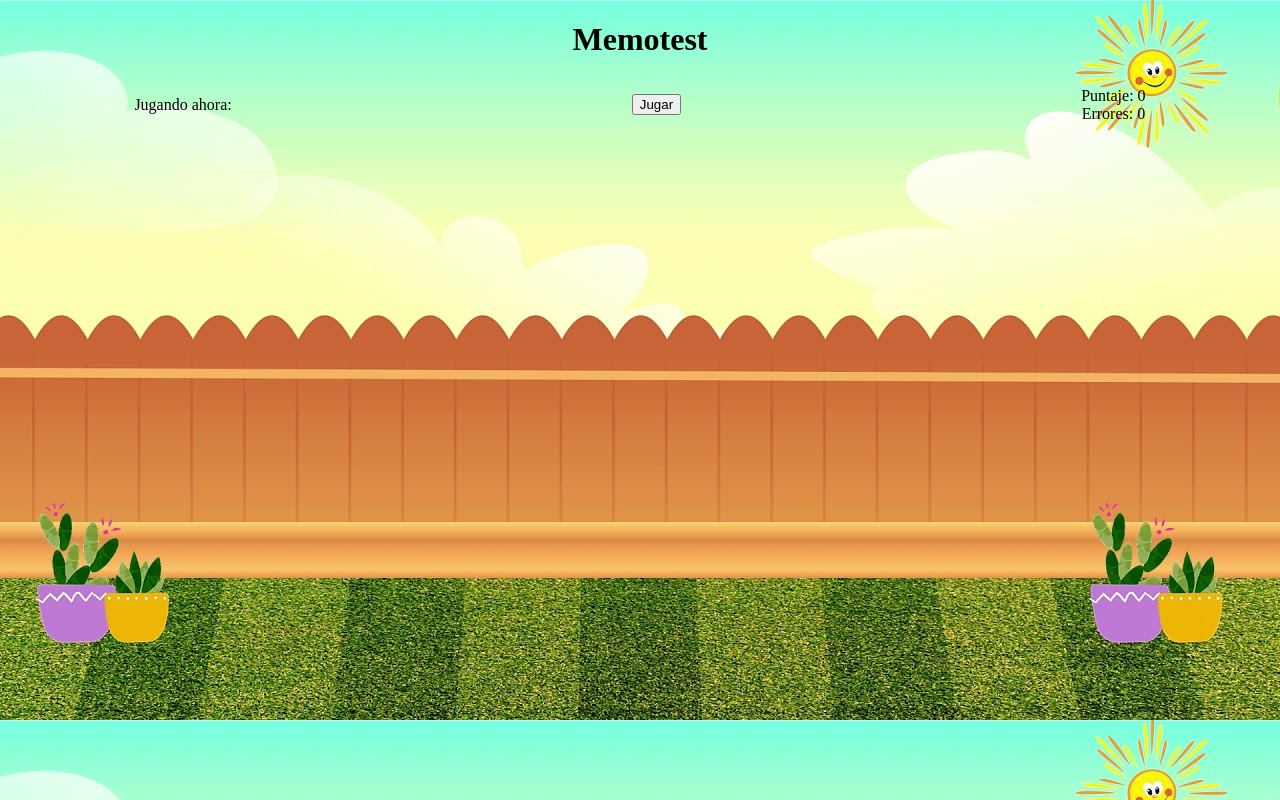
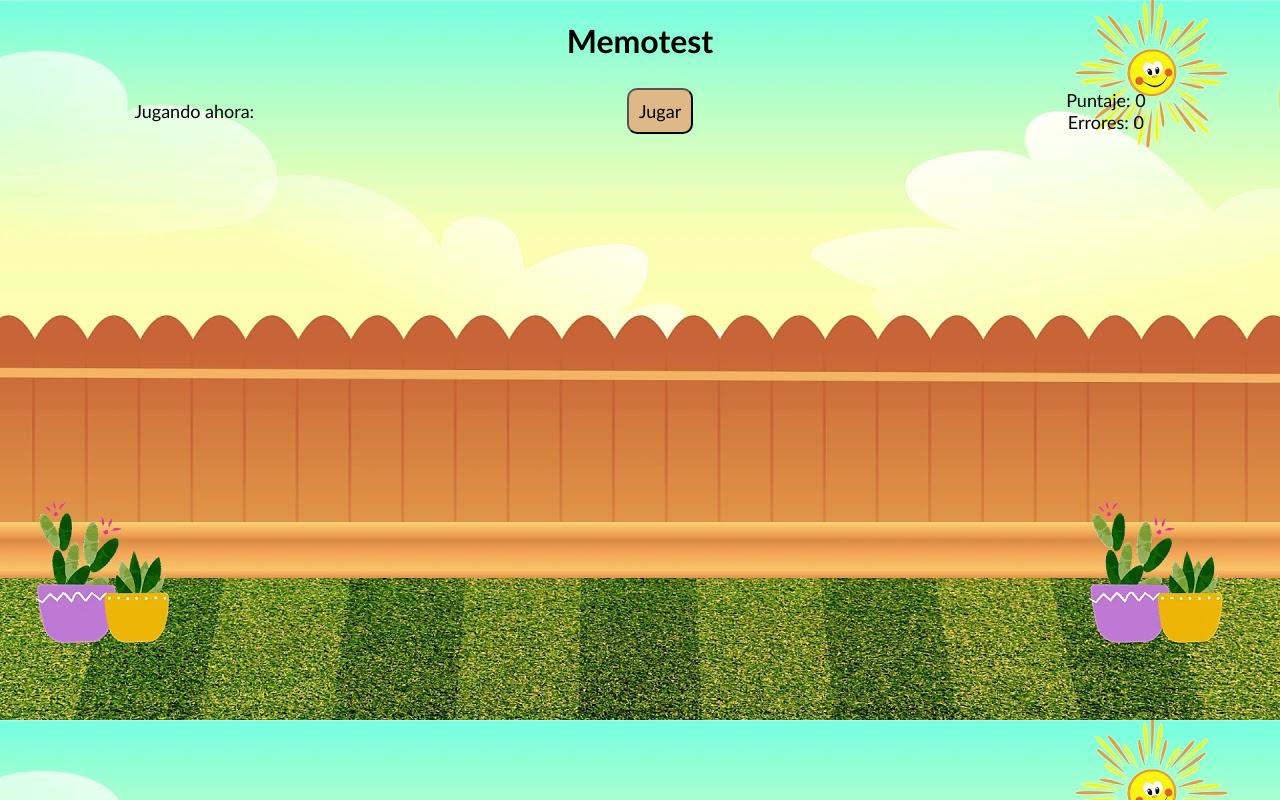
Before and after one commit to luanmollo/memotest, a plain HTML site: page index.html in a window 1280 px wide. Drawn offline with Linux system fonts and the light colour scheme.

Commit message:
some styles added

```diff
--- a/memotest.js
+++ b/memotest.js
@@ -104,6 +104,7 @@ function comparePicks(pick1, pick2){
 
         score +=1
         document.getElementById("score").innerHTML = score
+
     }
     else{
         setTimeout(() => {
--- a/styles.css
+++ b/styles.css
@@ -3,8 +3,25 @@ html{
     background-size: cover;
 }
 
-h1, p, span, div{
+h1{
     text-align: center;
+    font-family: 'Gill Sans', 'Gill Sans MT', Calibri, 'Trebuchet MS', sans-serif;
+    font-size: xx-large;
+
+}
+
+p, span, div{
+    text-align: center;
+    font-family: 'Gill Sans', 'Gill Sans MT', Calibri, 'Trebuchet MS', sans-serif;
+    font-size: large;
+}
+
+button{
+    font-family: 'Gill Sans', 'Gill Sans MT', Calibri, 'Trebuchet MS', sans-serif;
+    font-size: large;
+    background-color: burlywood;
+    padding: 10px;
+    border-radius: 10px;
 }
 
 #nowPlaying{
@@ -33,7 +50,7 @@ h1, p, span, div{
 
     border-radius: 20px;
     border: 1px solid black;
-    margin: 30px;
+    margin: 35px;
 }
 
 .cardBox {
```
